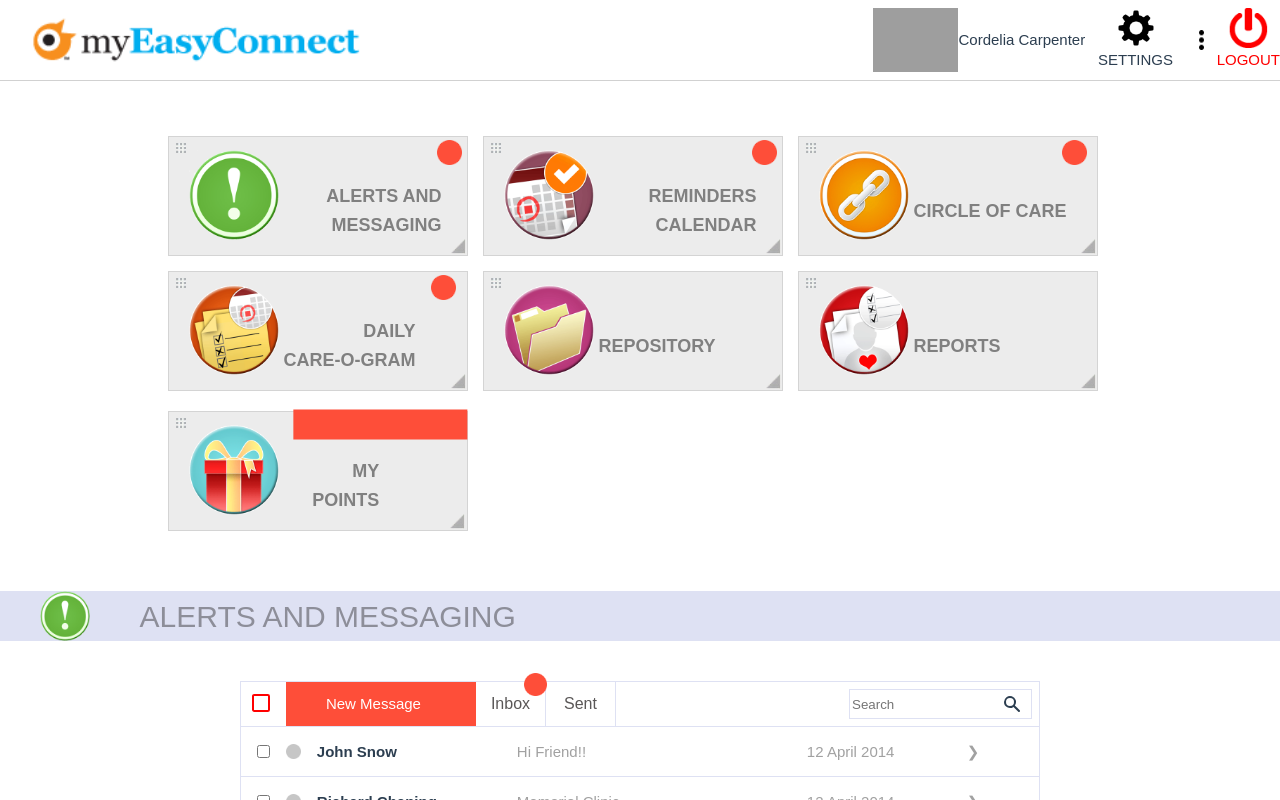
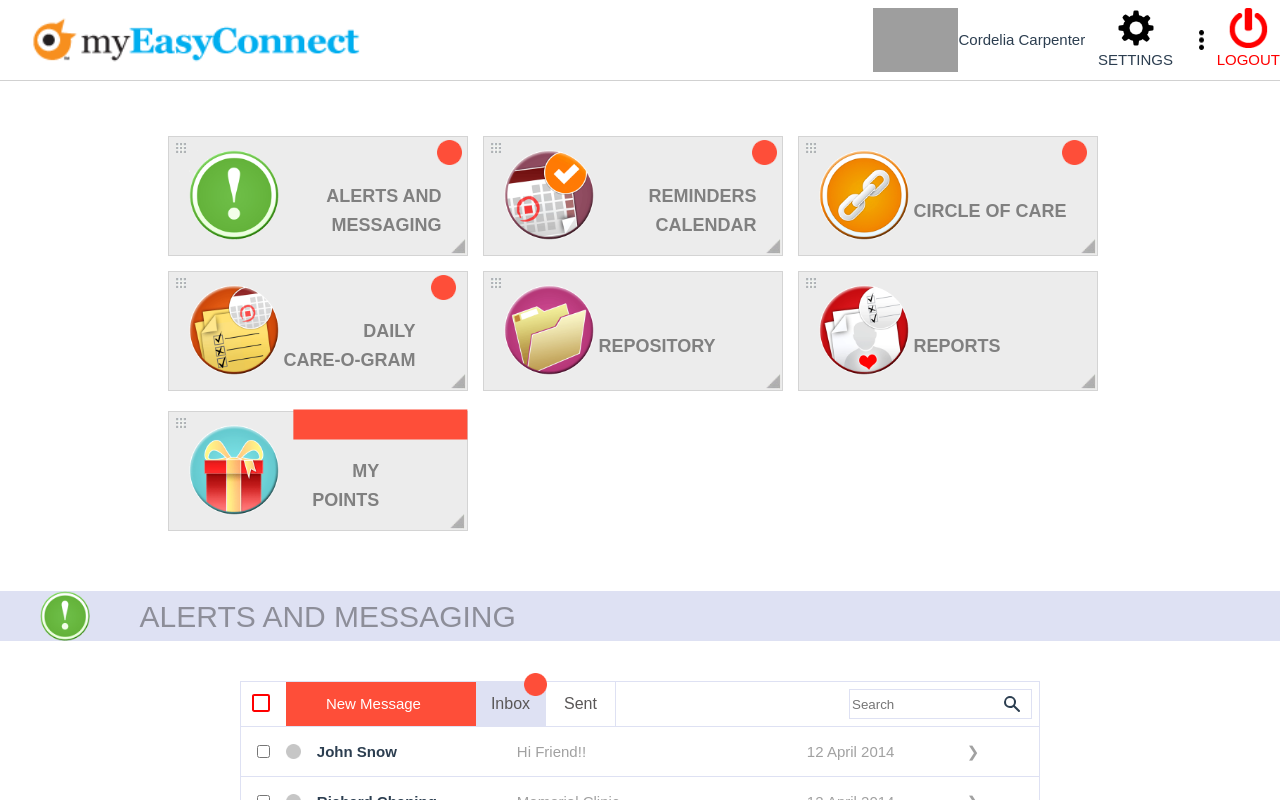
Before and after one commit to adrihc/trabajo_final, a Vue app in the folder Front_End_Dev/Vue_Environment/: page /alerts in a window 1280 px wide. Shown: the top 800 px of the page. Built offline with nearby package versions, Linux system fonts and the light colour scheme; grey boxes are pictures that could not be loaded.

Commit message:
Edited Inbox-Sent tab with colors for beterre client experience

```diff
--- a/Front_End_Dev/Vue_Environment/src/components/Alerts.vue
+++ b/Front_End_Dev/Vue_Environment/src/components/Alerts.vue
@@ -18,9 +18,15 @@
                 </div>
 
                 <div class="body-header" id="buttons">
-                    <RouterLink to="/alerts"><button class="button-header" @click="activeMessageTab = MessageTab.INBOX">Inbox</button></RouterLink>
+                    <RouterLink to="/alerts">
+                        <button class="button-header" @click="activeMessageTab = MessageTab.INBOX"
+                            :class="{ focusedButton: activeMessageTab === MessageTab.INBOX }">Inbox</button>
+                    </RouterLink>
                     <img src="..\assets\Ellipse 1.png" alt="">
-                    <RouterLink to="/alerts/sent"><button class="button-header" @click="activeMessageTab = MessageTab.SENT">Sent</button></RouterLink>
+                    <RouterLink to="/alerts/sent">
+                        <button class="button-header" @click="activeMessageTab = MessageTab.SENT"
+                            :class="{ focusedButton: activeMessageTab === MessageTab.SENT }">Sent</button>
+                    </RouterLink>
                 </div>
 
                 <div class="body-header" id="search-bar">
@@ -177,9 +183,11 @@ textarea:focus {
     border: none;
     color: white;
     font-weight: bold;
-    box-shadow: 0px 0px 10px  rgb(46, 46, 46);
+    box-shadow: 0px 0px 10px rgb(46, 46, 46);
 }
-
+.focusedButton{
+    background-color: rgb(222, 225, 243) !important;
+}
 .activeNewMessageTab {
     display: flex !important;
     flex-direction: column;
@@ -406,9 +414,10 @@ textarea:focus {
     float: left;
 }
 
-.body-header#buttons button:focus {
-    background-color: rgb(222, 225, 243);
+.body-header#buttons button:hover {
+    background-color: rgb(195, 198, 216) !important;
 }
+
 
 .body-header#buttons img {
     order: 3;
@@ -458,5 +467,4 @@ textarea:focus {
     font-weight: bold;
     background-color: rgb(243, 246, 250);
 }
-
 </style>
```
